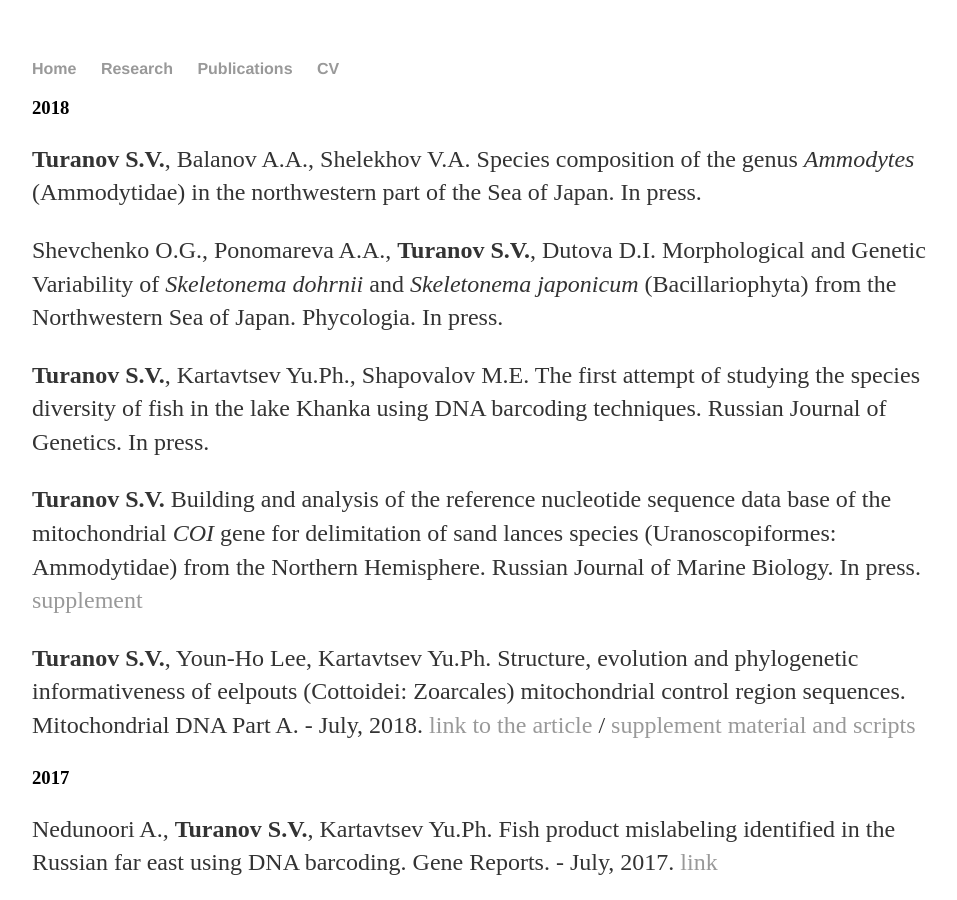
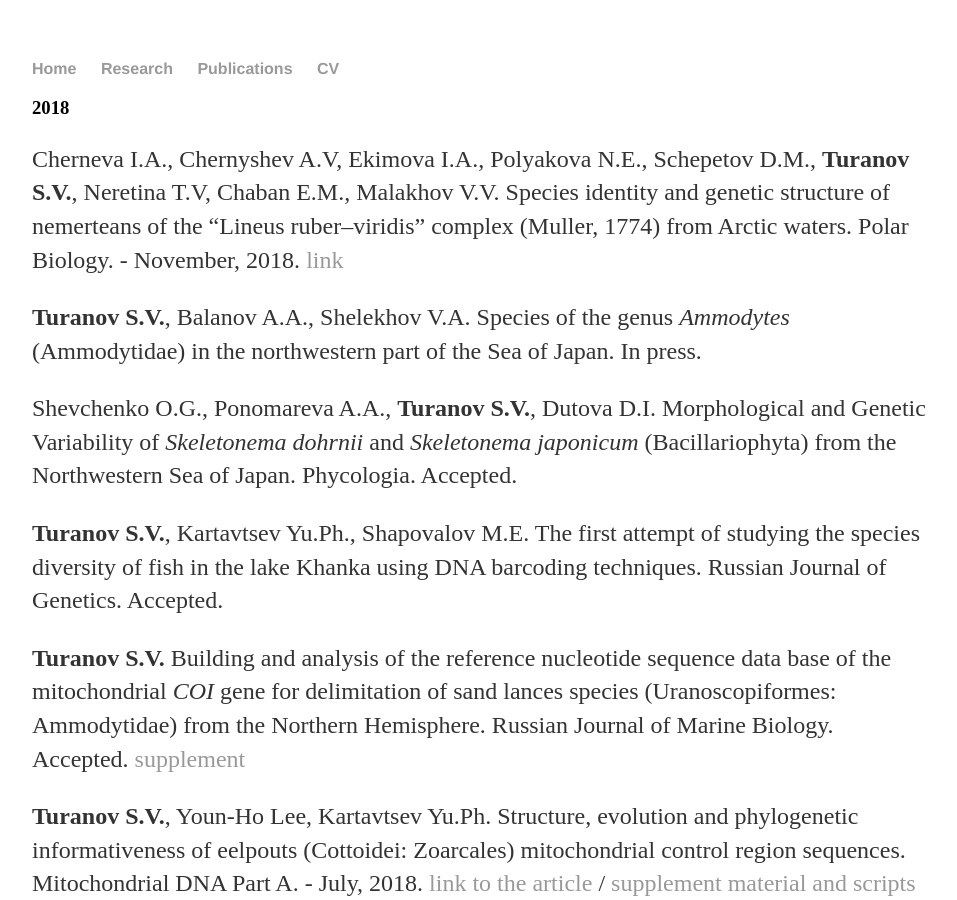
Before and after one commit to Sturcoal/Sturcoal.github.io, a Jekyll site: the page built from Publications.html, in a window 1280 px wide and 900 px high. Shown: the whole window, without its empty margins (160-1117 px from the left). Built offline with Jekyll 4.4.1, drawn with Linux system fonts in a browser that asks for light colours.

Commit message:
Update Publications.html

```diff
--- a/Publications.html
+++ b/Publications.html
@@ -4,10 +4,11 @@ title: Sergei Turanov
 ---
 <div class="blurb">
 	<h3>2018</h3>
-	<p><b>Turanov S.V.</b>, Balanov A.A., Shelekhov V.A. Species composition of the genus <i>Ammodytes</i> (Ammodytidae) in the northwestern part of the Sea of Japan. In press. <p>
-	<p>Shevchenko O.G., Ponomareva A.A., <b>Turanov S.V.</b>, Dutova D.I. Morphological and Genetic Variability of <i>Skeletonema dohrnii</i> and <i>Skeletonema japonicum</i> (Bacillariophyta) from the Northwestern Sea of Japan. Phycologia. In press. <p>
-	<p><b>Turanov S.V.</b>, Kartavtsev Yu.Ph., Shapovalov M.E. The first attempt of studying the species diversity of fish in the lake Khanka using DNA barcoding techniques. Russian Journal of Genetics. In press. <p>
-	<p><b>Turanov S.V.</b> Building and analysis of the reference nucleotide sequence data base of the mitochondrial <i>COI</i> gene for delimitation of sand lances species (Uranoscopiformes: Ammodytidae) from the Northern Hemisphere. Russian Journal of Marine Biology. In press. <a href="https://github.com/Sturcoal/Ammodytes/blob/master/README.md">supplement</a> <p><p>
+	<p>Cherneva I.A., Chernyshev A.V, Ekimova I.A., Polyakova N.E., Schepetov D.M., <b>Turanov S.V.</b>, Neretina T.V, Chaban E.M., Malakhov V.V. Species identity and genetic structure of nemerteans of the “Lineus ruber–viridis” complex (Muller, 1774) from Arctic waters. Polar Biology. - November, 2018. <a href="https://link.springer.com/article/10.1007%2Fs00300-018-2438-7">link</a><p>
+	<p><b>Turanov S.V.</b>, Balanov A.A., Shelekhov V.A. Species of the genus <i>Ammodytes</i> (Ammodytidae) in the northwestern part of the Sea of Japan. In press. <p>
+	<p>Shevchenko O.G., Ponomareva A.A., <b>Turanov S.V.</b>, Dutova D.I. Morphological and Genetic Variability of <i>Skeletonema dohrnii</i> and <i>Skeletonema japonicum</i> (Bacillariophyta) from the Northwestern Sea of Japan. Phycologia. Accepted. <p>
+	<p><b>Turanov S.V.</b>, Kartavtsev Yu.Ph., Shapovalov M.E. The first attempt of studying the species diversity of fish in the lake Khanka using DNA barcoding techniques. Russian Journal of Genetics. Accepted. <p>
+	<p><b>Turanov S.V.</b> Building and analysis of the reference nucleotide sequence data base of the mitochondrial <i>COI</i> gene for delimitation of sand lances species (Uranoscopiformes: Ammodytidae) from the Northern Hemisphere. Russian Journal of Marine Biology. Accepted. <a href="https://github.com/Sturcoal/Ammodytes/blob/master/README.md">supplement</a> <p><p>
 	<p><b>Turanov S.V.</b>, Youn-Ho Lee,  Kartavtsev Yu.Ph. Structure, evolution and phylogenetic informativeness of eelpouts (Cottoidei: Zoarcales) mitochondrial control region sequences. Mitochondrial DNA Part A. - July, 2018. <a href="https://www.tandfonline.com/eprint/G3kz8YUJNQSuUKC2GS9P/full">link to the article</a> / <a href="https://github.com/Sturcoal/Mitochondrial-Control-Region/blob/master/README.md">supplement material and scripts</a> <p>
 	<h3>2017</h3>
 	<p>Nedunoori A., <b>Turanov S.V.</b>, Kartavtsev Yu.Ph. Fish product mislabeling identified in the Russian far east using DNA barcoding. Gene Reports. - July, 2017. <a href="http://ac.els-cdn.com/S2452014417300547/1-s2.0-S2452014417300547-main.pdf?_tid=e104ef96-6dbf-11e7-8393-00000aab0f01&acdnat=1500605834_b4d687045360cacf8e1ba0c70b0009fc">link</a> <p>
```
